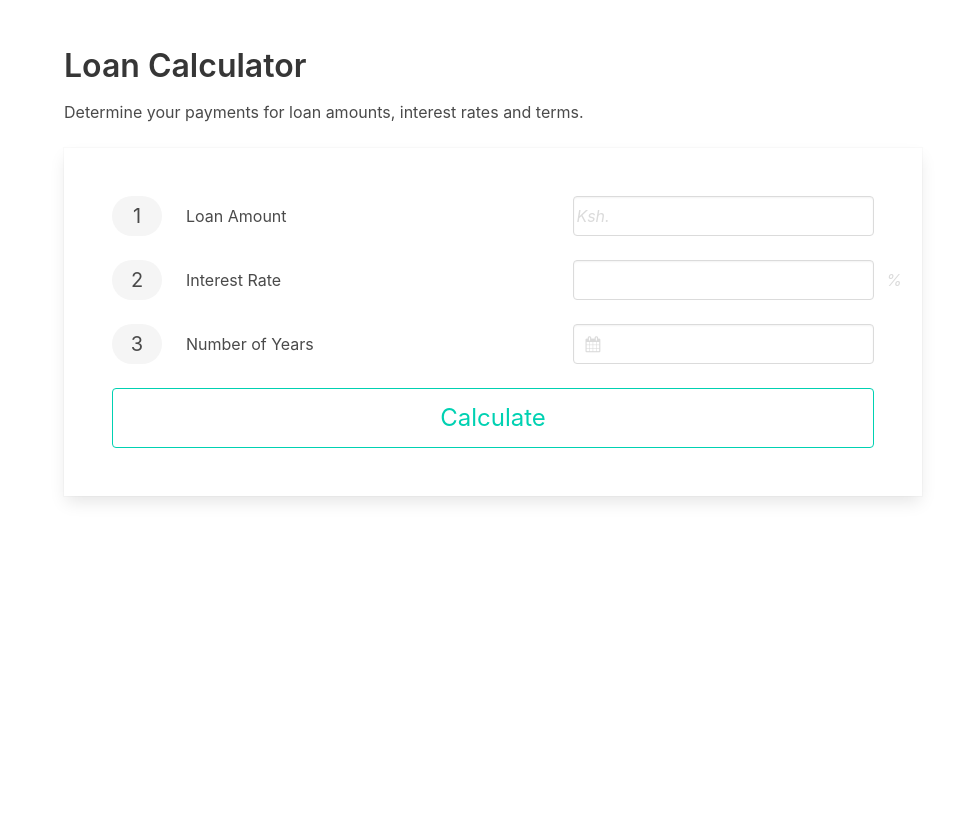
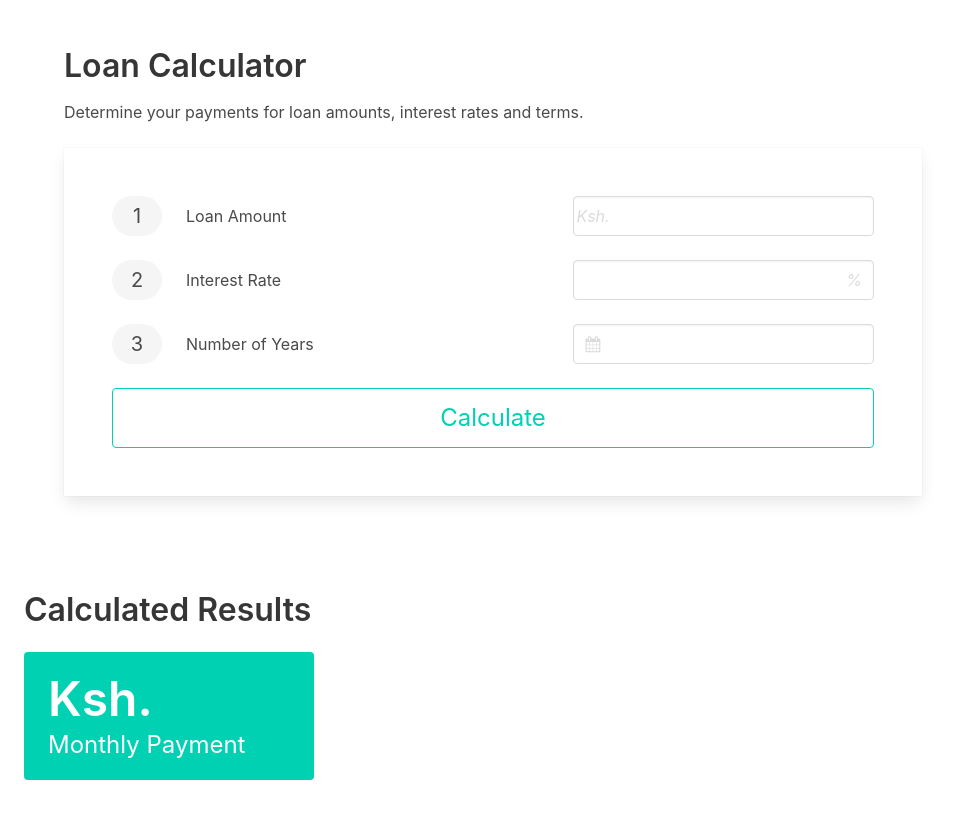
Before and after one commit to WaswaRodgers/Loan-Calculator-using-Vanilla-JS, a plain HTML site: page index.html in a window 1280 px wide. Shown: the whole page, without its empty margins (0-962 px from the left). Before the commit the page ends 800 px from the top, so only its background shows below. Drawn offline with Linux system fonts and the light colour scheme.

Commit message:
Created a div to output monthly payments

```diff
--- a/index.html
+++ b/index.html
@@ -59,7 +59,7 @@
 												<div class="field">
 													<div class="control has-icons-right">
 														<input class="input" type="number" id="interest" />
-														<span class="icon is-small is-left">
+														<span class="icon is-small is-right">
 															<i>%</i>
 														</span>
 													</div>
@@ -95,14 +95,25 @@
 										<button class="button is-large is-fullwidth is-primary is-outlined">Calculate</button>
 									</div>
 								</form>
-				</div>
-				</div>
+							</div>
+						</div>
 					</div>
 				</div>
 
 			</div>
 		</div>
 	</section>
+	<section class="section">
+		<h1 class="title">Calculated Results</h1>
+		<div class="columns is-multiline">
+			<div class="column is-12-tablet is-6-desktop is-3-widescreen">
+				<div class="notification is-primary has-text">
+					<p class="title is-1" id="monthlyPayment">Ksh.</p>
+					<p class="subtitle is-4">Monthly Payment</p>
+				</div>
+			</div>
+		</div>
+	</section>
 </body>
 <script type="text/javascript" src="includes/js/app.js"></script>
 </html>
```
